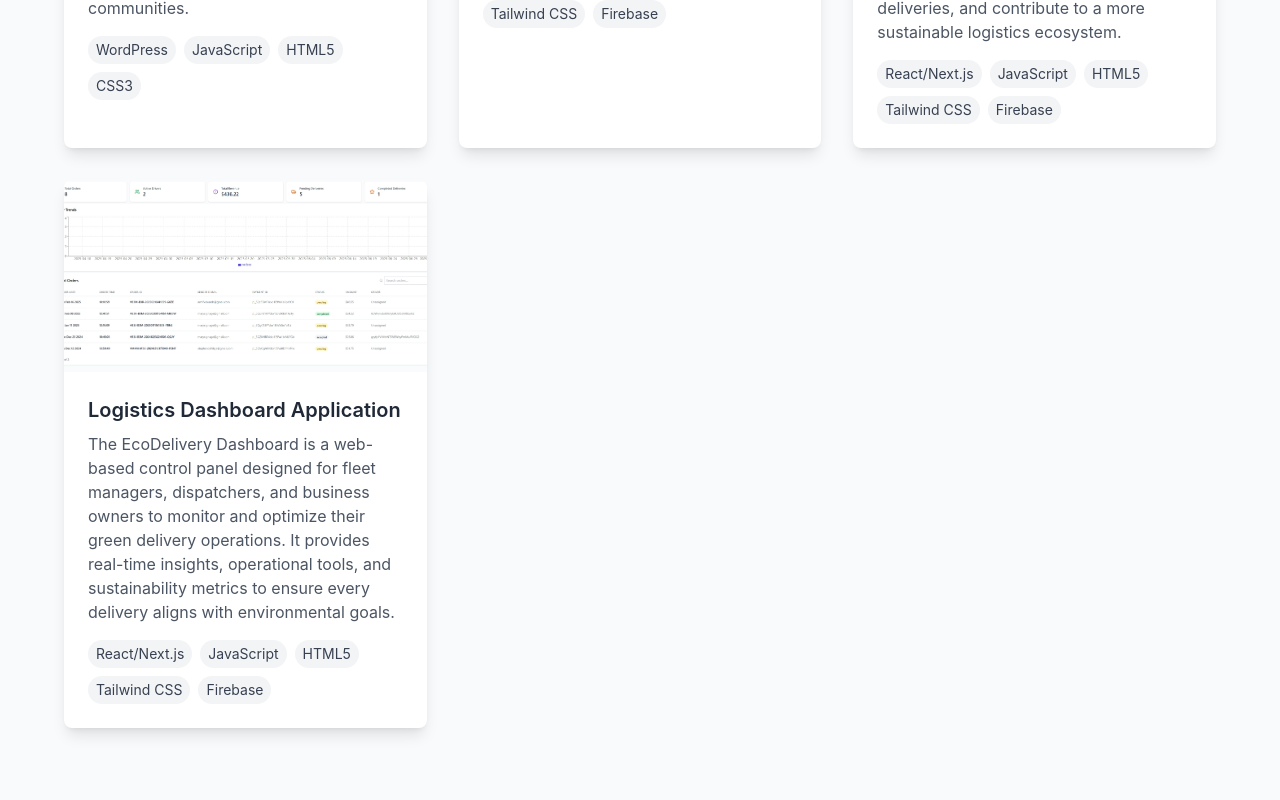
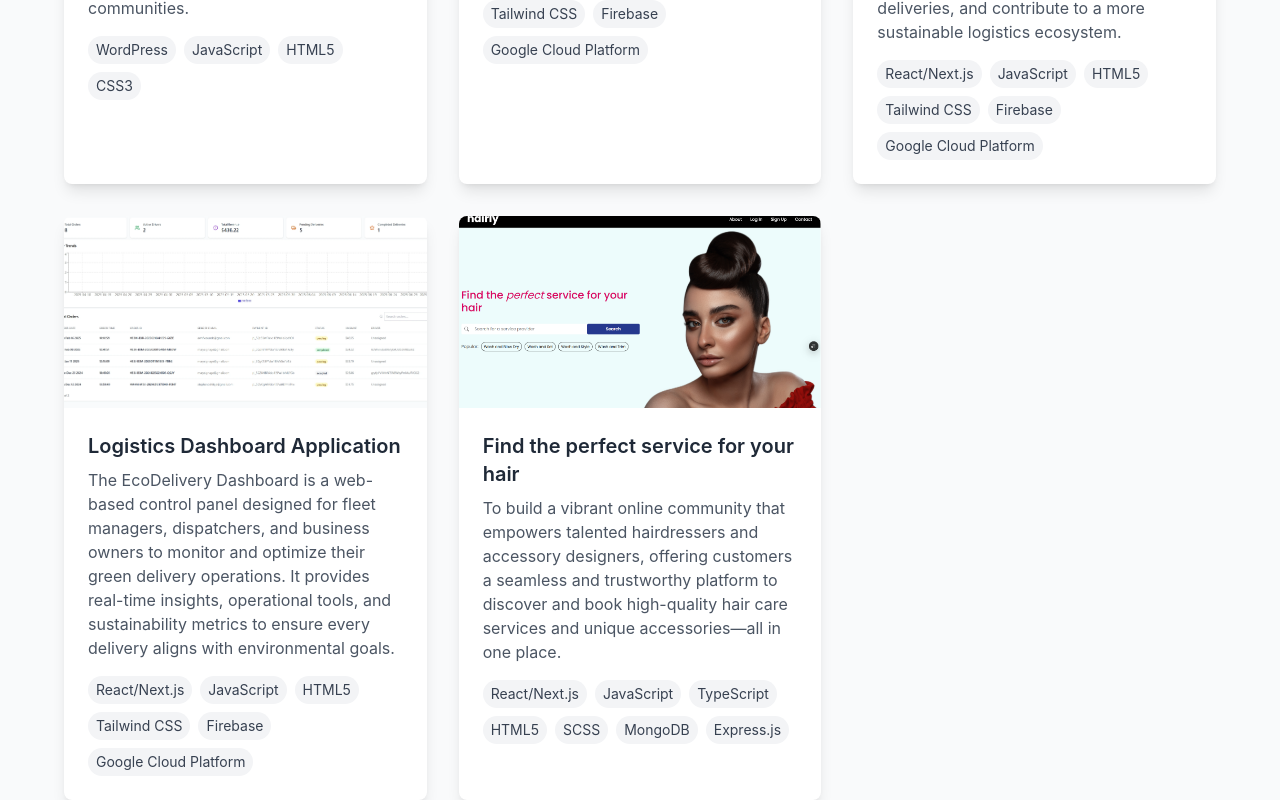
Before and after one commit to soshilaja/soshilajaportfolio, a Next.js app: page / in a window 1280 px wide. Shown: the part 3940-4740 px from the top of the page. Built offline with nearby package versions, Linux system fonts and the light colour scheme.

Commit message:
update the portfolio websites

```diff
--- a/src/app/portfolio/page.tsx
+++ b/src/app/portfolio/page.tsx
@@ -1,6 +1,6 @@
 "use client"; // Add this at the top of the file
 
-import React, { useState } from "react";
+import { useState } from "react";
 import { motion } from "framer-motion";
 import { EyeIcon, CodeBracketIcon } from "@heroicons/react/24/solid";
 import Image from "next/image";
@@ -118,10 +118,11 @@ const PortfolioSection: React.FC = () => {
         "HTML5",
         "Tailwind CSS",
         "Firebase",
+        "Google Cloud Platform",
       ],
       imageUrl: "/images/ecodeliveryweb.webp",
       // githubLink: "https://github.com/yourusername/project2",
-      liveLink: "https://ecodelivery-app.vercel.app/",
+      liveLink: "https://ecodelivery.vercel.app",
       category: "Web",
     },
     {
@@ -135,6 +136,7 @@ const PortfolioSection: React.FC = () => {
         "HTML5",
         "Tailwind CSS",
         "Firebase",
+        "Google Cloud Platform",
       ],
       imageUrl: "/images/ecodeliverydriver.webp",
       // githubLink: "https://github.com/yourusername/project2",
@@ -152,15 +154,34 @@ const PortfolioSection: React.FC = () => {
         "HTML5",
         "Tailwind CSS",
         "Firebase",
+        "Google Cloud Platform",
       ],
       imageUrl: "/images/ecodeliverydash.webp",
       // githubLink: "https://github.com/yourusername/project2",
       liveLink: "https://ecodelivery-dashboard.vercel.app/",
       category: "Web",
     },
+    {
+      id: 11,
+      title: "Find the perfect service for your hair",
+      description:
+        "To build a vibrant online community that empowers talented hairdressers and accessory designers, offering customers a seamless and trustworthy platform to discover and book high-quality hair care services and unique accessories—all in one place.",
+      technologies: [
+        "React/Next.js",
+        "JavaScript",
+        "TypeScript",
+        "HTML5",
+        "SCSS",
+        "MongoDB",
+        "Express.js",
+      ],
+      imageUrl: "/images/hairly_hero.png",
+      // githubLink: "https://github.com/yourusername/project2",
+      liveLink: "https://hairly-ten.vercel.app/",
+      category: "Web",
+    },
     // Add more projects as needed
   ];
-
 
   // Filter projects based on selected category
   const filteredProjects =
```
Also changed, not shown: public/images/hairly_hero.png (added).
